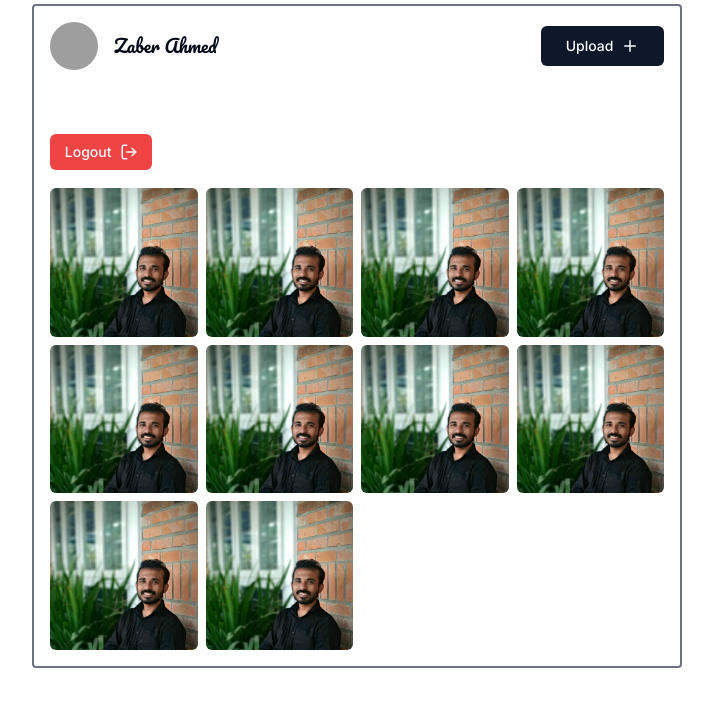
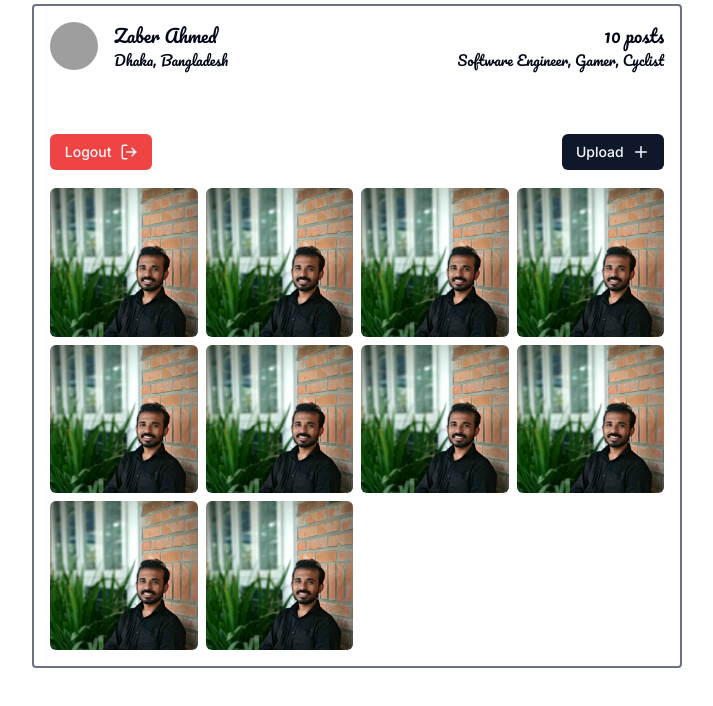
Before and after one commit to TKRchamak/pet-project, a Next.js app: page /dashboard in a window 1280 px wide. Shown: the top 706 px of the page, without its empty margins (283-996 px from the left). Built offline with nearby package versions, Linux system fonts and the light colour scheme; grey boxes are pictures that could not be loaded.

Commit message:
Modify: restructure dashboard profile section

```diff
--- a/app/dashboard/profile-section.tsx
+++ b/app/dashboard/profile-section.tsx
@@ -19,11 +19,28 @@ const Profile = () => {
             <AvatarImage src="https://github.com/shadcn.png" />
             <AvatarFallback>ZA</AvatarFallback>
           </Avatar>
-          <p className={`text-lg ${pacifico.className}`}>Zaber Ahmed</p>
+          <div className="flex flex-col items-start justify-center">
+            <p className={`text-lg text-extrabold ${pacifico.className}`}>
+              Zaber Ahmed
+            </p>
+            <p className={`text-sm ${pacifico.className}`}>Dhaka, Bangladesh</p>
+          </div>
         </div>
+        <div className="flex flex-col items-end justify-center">
+          <p className={`text-lg ${pacifico.className}`}>10 posts</p>
+          <p className={`text-sm ${pacifico.className}`}>
+            Software Engineer, Gamer, Cyclist
+          </p>
+        </div>
+      </div>
+      <div className="flex justify-between">
+        <Button variant={"destructive"} size={"sm"}>
+          Logout
+          <LogOut size={"18px"} style={{ marginLeft: "8px" }} />
+        </Button>
         <Dialog>
           <DialogTrigger asChild>
-            <Button size={"md"}>
+            <Button size={"sm"}>
               Upload
               <Plus size={"18px"} style={{ marginLeft: "8px" }} />
             </Button>
@@ -31,10 +48,6 @@ const Profile = () => {
           <UploadContent />
         </Dialog>
       </div>
-      <Button variant={"destructive"} size={"sm"}>
-        Logout
-        <LogOut size={"18px"} style={{ marginLeft: "8px" }} />
-      </Button>
     </div>
   );
 };
```
